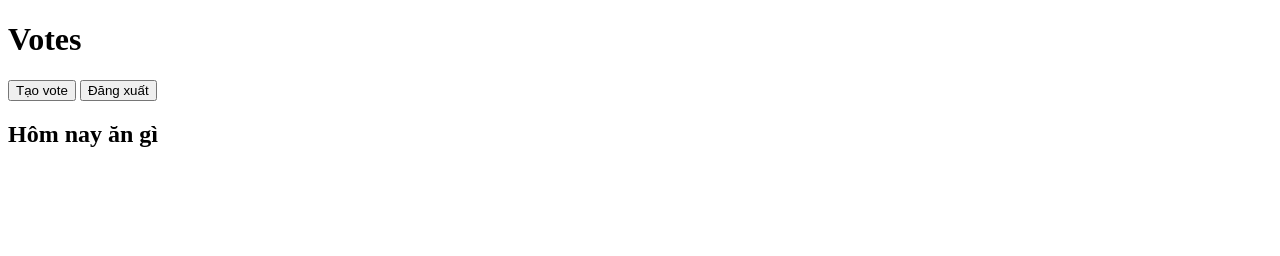
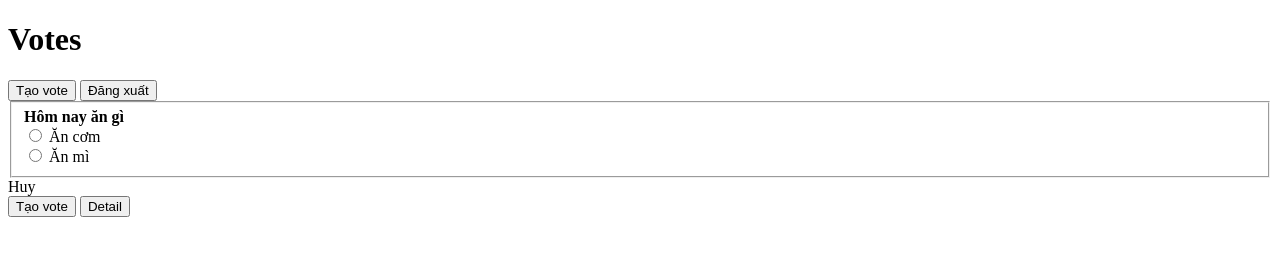
Before and after one commit to ndthinhsgt/poll-app, a plain HTML site: page index.html in a window 1280 px wide. Drawn offline with Linux system fonts and the light colour scheme; files that its build step writes are made by us from their sources.

Commit message:
#8 update index.html

```diff
--- a/index.html
+++ b/index.html
@@ -7,16 +7,31 @@
     <link rel="stylesheet" href="./assets/css/style.css">
 </head>
 <body>
-    <div class="vote">
-     <h1>Votes</h1>
-     <button id="createvote">Tạo vote</button>
-     <button id="logout">Đăng xuất</button>
-      <div class="main">
-        <h2>Hôm nay ăn gì</h2>
+    <div class="header">
+        <h1>Votes</h1>
+        <button id="createvote">Tạo vote</button>
+        <button id="logout">Đăng xuất</button>
+    </div>
+    <div class="form">
+        <form action="" method="get" class="form-control">
+            <fieldset>
+                <b>Hôm nay ăn gì</b>
+                <br>
+                <input type="radio" id="rice" name="food" value="rice">
+                <label for="rice">Ăn cơm</label>
+                <br>
+                <input type="radio" id="noodle" name="food" value="noodle">
+                <label id="noodle">Ăn mì</label>
+            </fieldset>
+        </form>
+        <div class="user" id="user">Huy</div>
+    </div>
+    <div class="footer">
+        <button id="vote">Tạo vote</button>
+        <button id="detail">Detail</button>
+    </div>
+        <script src="./assets/js/script.js"></script>
 
-
-    <script src="./assets/js/script.js"></script>
-     </div>
     </div>
 </body>
 </html>
```
